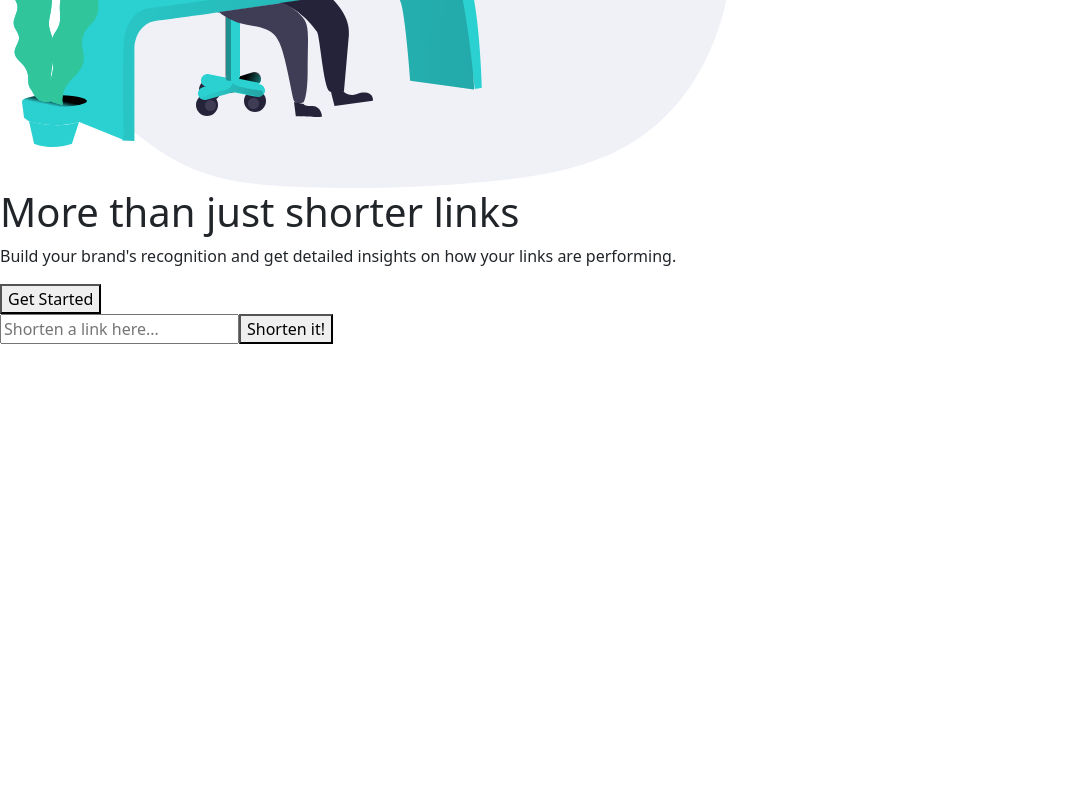
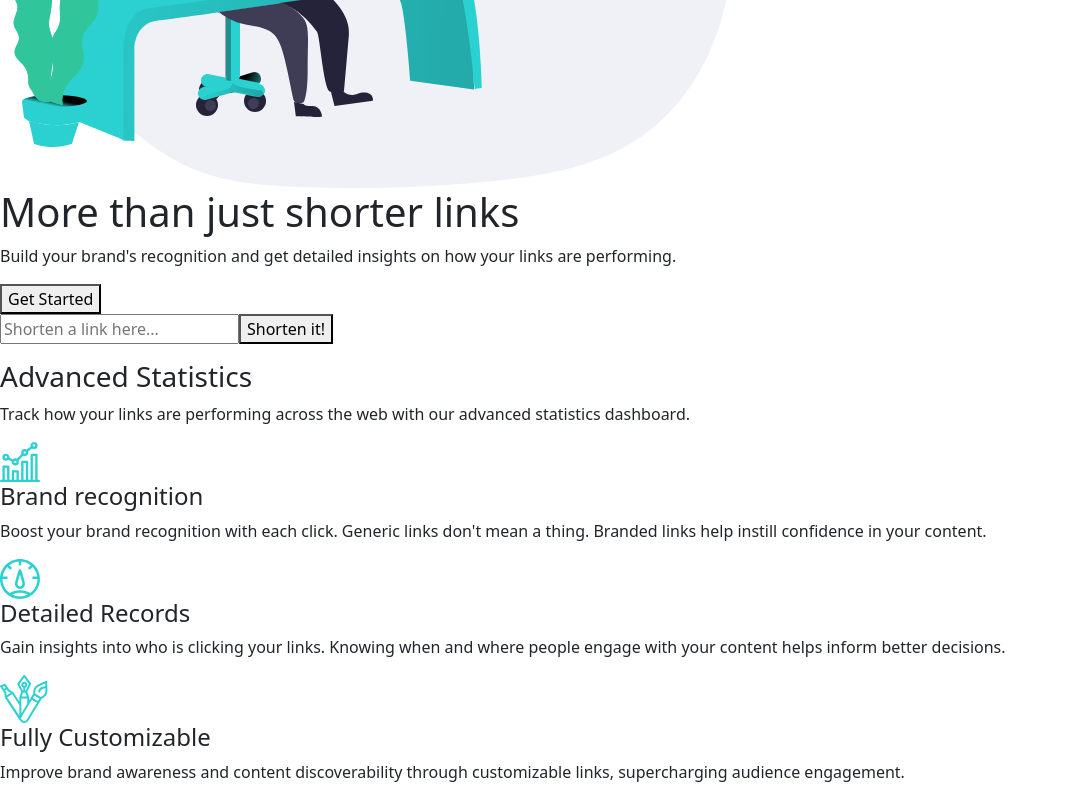
Before and after one commit to ZeenatLawal/Shortly, a React (Create React App) app: page / in a window 1280 px wide. Shown: the part 353-1153 px from the top of the page, without its empty margins (0-1068 px from the left). Before the commit the page ends 800 px from the top, so only its background shows below. Built offline with nearby package versions, Linux system fonts and the light colour scheme.

Commit message:
Add Statistics section

```diff
--- a/src/components/MainContainer.js
+++ b/src/components/MainContainer.js
@@ -2,6 +2,7 @@ import React from 'react';
 import { useSelector } from 'react-redux';
 import HeroHeader from './HeroHeader';
 import InputUrl from './InputUrl';
+import Stats from './Stats';
 import UrlList from './UrlList';
 
 const MainContainer = () => {
@@ -15,6 +16,7 @@ const MainContainer = () => {
       {urls && urls.map((url) => (
         <UrlList key={url.name} url={url.link} />
       ))}
+      <Stats />
     </main>
   );
 };
--- /dev/null
+++ b/src/components/Stats.js
@@ -0,0 +1,42 @@
+import React from 'react';
+import brand from '../images/icon-brand-recognition.svg';
+import records from '../images/icon-detailed-records.svg';
+import customize from '../images/icon-fully-customizable.svg';
+
+const Stats = () => (
+  <section>
+    <h3>Advanced Statistics</h3>
+    <p>
+      Track how your links are performing across the
+      web with our advanced statistics dashboard.
+    </p>
+    <div>
+      <div>
+        <img src={brand} alt="Graph icon" />
+        <h4>Brand recognition</h4>
+        <p>
+          Boost your brand recognition with each click. Generic links don&apos;t mean a thing.
+          Branded links help instill confidence in your content.
+        </p>
+      </div>
+      <div>
+        <img src={records} alt="Records icon" />
+        <h4>Detailed Records</h4>
+        <p>
+          Gain insights into who is clicking your links. Knowing when and where people engage with
+          your content helps inform better decisions.
+        </p>
+      </div>
+      <div>
+        <img src={customize} alt="Pens icon" />
+        <h4>Fully Customizable</h4>
+        <p>
+          Improve brand awareness and content discoverability through customizable links,
+          supercharging audience engagement.
+        </p>
+      </div>
+    </div>
+  </section>
+);
+
+export default Stats;
```
